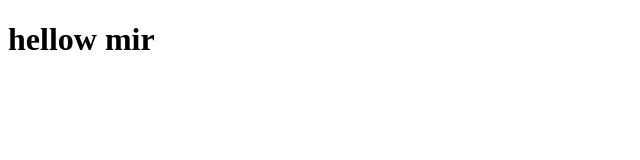
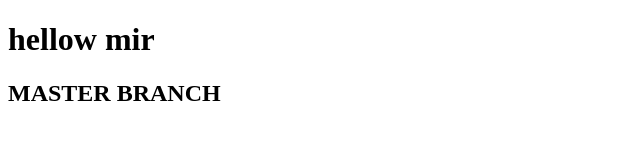
Before and after one commit to koccyx/gitTest, a plain HTML site: page index.html in a window 1280 px wide. Shown: the whole page, without its empty margins (0-640 px from the left). Drawn offline with Linux system fonts and the light colour scheme.

Commit message:
master commit

```diff
--- a/index.html
+++ b/index.html
@@ -8,5 +8,6 @@
 </head>
 <body>
     <h1>hellow mir</h1>
+    <h2>MASTER BRANCH</h2>
 </body>
 </html>
```
